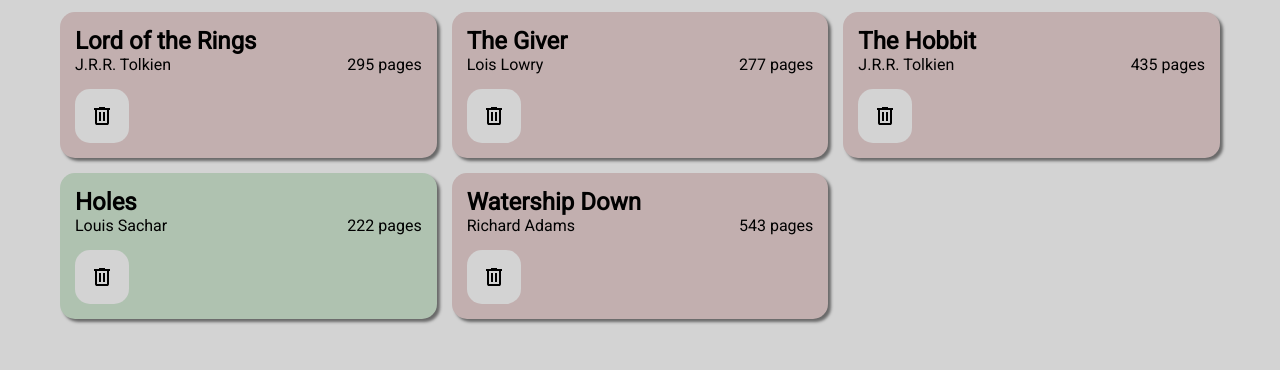
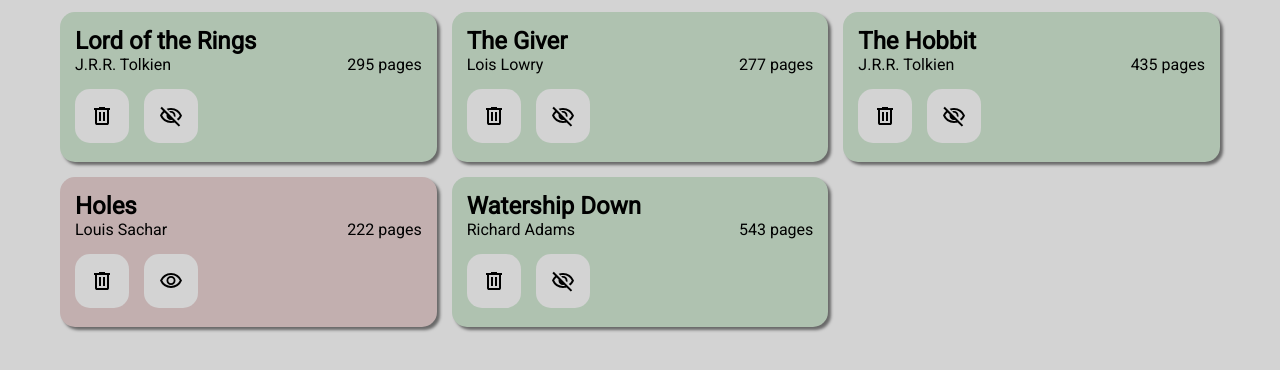
Before and after one commit to waynefuchs/odin-library, a plain HTML site: page index.html in a window 1280 px wide. Shown: the part 136-506 px from the top of the page. Drawn offline with Linux system fonts and the light colour scheme.

Commit message:
Improve the read-toggle functionality

```diff
--- a/library.js
+++ b/library.js
@@ -1,5 +1,4 @@
 let library = new Library();
-
 
 /* Library Object */
 function Library() {
@@ -11,28 +10,53 @@
 Library.prototype.getAllBooks = function() {
     return this.listOfBooks;
 }
-Library.prototype.deleteBook = function(title) {
+Library.prototype.deleteBook = function(id) {
     ui_ClearLibrary();
-    this.listOfBooks = this.listOfBooks.filter(book => book.title !== title);
+    this.listOfBooks = this.listOfBooks.filter(book => book.id != id);
     ui_PopulateLibrary();
+}
+Library.prototype.toggleReadStatus = function(id) {
+    const matchingBooks = this.listOfBooks.filter(book => book.id == id);
+    for(book of matchingBooks) {
+        book.toggleReadStatus();
+    }
 }
 
 
 /* Book Object */
+let BOOKID = 0; // <-- ID system could be improved
 function Book(title, author, pages, hasRead=false) {
+    this.id = this.getNextID();
     this.title = title;
     this.author = author;
     this.pages = pages;
     this.hasRead = hasRead;
+    this.htmlContainer = null;
 }
 Book.prototype.toString = function() {
     return `${this.title} by ${this.author}, ${this.pages} pages, ${this.hasRead ? "have read" : "not read yet"}.`;
 }
+Book.prototype.getNextID = function() {
+    BOOKID++;
+    return BOOKID;
+}
+Book.prototype.toggleReadStatus = function() {
+    this.hasRead = !this.hasRead;
+    this.htmlContainer.classList.remove('read');
+    if(this.hasRead) {
+        this.htmlContainer.classList.add('read');
+        //visibility_FILL0_wght400_GRAD0_opsz24.svg
+        //visibility_off_FILL0_wght400_GRAD0_opsz24.svg
+        this.htmlContainer.querySelector('.read-button').src = "svg/visibility_off_FILL0_wght400_GRAD0_opsz24.svg";
+    } else {
+        this.htmlContainer.querySelector('.read-button').src = "svg/visibility_FILL0_wght400_GRAD0_opsz24.svg";
+    }
+}
 Book.prototype.getCard = function() {
     // Containing div
     let div = document.createElement('div');
-    div.classList.add('card');
-    div.classList.add(this.hasRead ? 'read' : 'not-read');
+    div.classList.add('book-card');
+    if(this.hasRead) div.classList.add('read');
 
     // Title
     let elementTitle = document.createElement('h2');
@@ -47,20 +71,44 @@
     elementPages.classList.add('page-count');
     elementPages.textContent = `${this.pages} pages`;
 
-    // Button
+    // Button Container
+    let buttonContainer = document.createElement('div');
+
+    // Delete Button
     let elementDelete = document.createElement('input');
     elementDelete.type = "image";
     elementDelete.src = "svg/delete_FILL0_wght400_GRAD0_opsz24.svg";
-    elementDelete.classList.add('delete');
-    elementDelete.dataset.title = this.title;
+    elementDelete.classList.add('card-button');
+    elementDelete.dataset.id = this.id;
     elementDelete.addEventListener('click', ui_DeleteBookButtonClicked);
 
-    // Add all the elements and return
+    // Read Button
+    let elementRead = document.createElement('input');
+    elementRead.type = "image";
+    if(this.hasRead) {
+        elementRead.src = "svg/visibility_off_FILL0_wght400_GRAD0_opsz24.svg";
+    } else {
+        elementRead.src = "svg/visibility_FILL0_wght400_GRAD0_opsz24.svg";
+    }
+    elementRead.classList.add('card-button');
+    elementRead.classList.add('read-button');
+    elementRead.dataset.id = this.id;
+    elementRead.addEventListener('click', ui_ToggleReadStatusButtonClicked);
+
+
+    // Assemble the buttons
+    buttonContainer.append(elementDelete);
+    buttonContainer.append(elementRead);
+
+    // Add all the elements
     div.append(elementTitle);
     div.append(elementAuthor);
     div.append(elementPages);
-    div.append(elementDelete);
-    return div;
+    div.append(buttonContainer);
+
+    // return
+    this.htmlContainer = div;
+    return this.htmlContainer;
 }
 
 
@@ -87,7 +135,10 @@
     return ui.addBookModal.classList.contains('active');
 }
 const ui_DeleteBookButtonClicked = function(e) {
-    library.deleteBook(this.dataset.title);
+    library.deleteBook(this.dataset.id);
+}
+const ui_ToggleReadStatusButtonClicked = function(e) {
+    library.toggleReadStatus(this.dataset.id);
 }
 const ui_AddButtonClicked = function() {
     ui.addBookModal.classList.toggle('active');
--- a/style.css
+++ b/style.css
@@ -5,8 +5,8 @@
     --c-accent2: #1992d4;
     --c-bg1: lightgray;
     --c-bg2: gray;
-    --c-read: rgb(194, 175, 175);
-    --c-not-read: rgb(175, 194, 176);
+    --c-read: rgb(175, 194, 176);
+    --c-not-read: rgb(194, 175, 175);
     --c-light: white;
     --c-shadow: rgba(0, 0, 0, 0.5);
 
@@ -41,6 +41,7 @@
 
 }
 
+.book-card,
 .card {
     background-color: var(--c-light);
     padding: var(--standard-gap);
@@ -49,17 +50,17 @@
     display: grid;
     grid-template-columns: 2fr 1fr;
 }
-.card>h2 {
+.book-card {
+    background-color: var(--c-not-read);
+}
+.book-card>h2 {
     grid-column: 1 / -1;
 }
-.card>.page-count {
+.book-card>.page-count {
     text-align: right;
 }
 .read {
     background-color: var(--c-read);
-}
-.not-read {
-    background-color: var(--c-not-read);
 }
 
 
@@ -71,11 +72,11 @@
     border: none;
     margin-bottom: var(--standard-gap)
 }
-.delete:hover,
+.card-button:hover,
 button:hover {
     background-color: var(--c-accent2);
 }
-.delete:active,
+.card-button:active,
 button:active {
     background-color: var(--c-accent1);
 }
@@ -86,8 +87,9 @@
     top: 0px;
 } */
 
-.delete {
+.card-button {
     margin-top: var(--standard-gap);
+    margin-right: var(--standard-gap);
     border-radius: 15px;
 }
 
```
Also changed, not shown: svg/visibility_FILL0_wght400_GRAD0_opsz24.svg (added), svg/visibility_off_FILL0_wght400_GRAD0_opsz24.svg (added).
